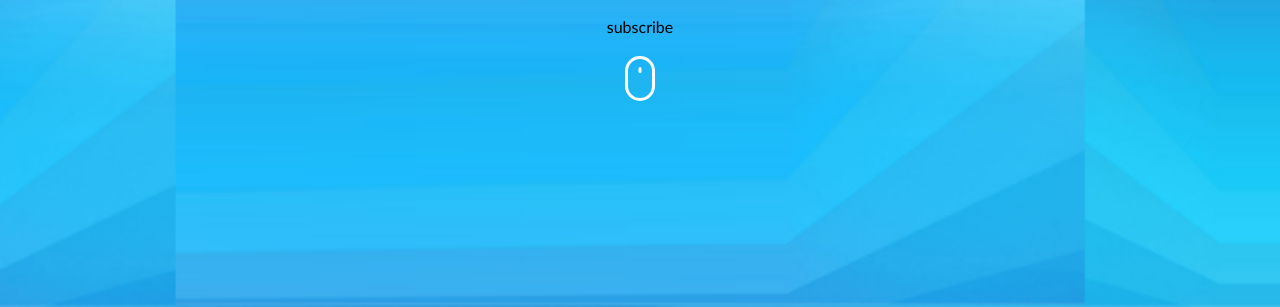
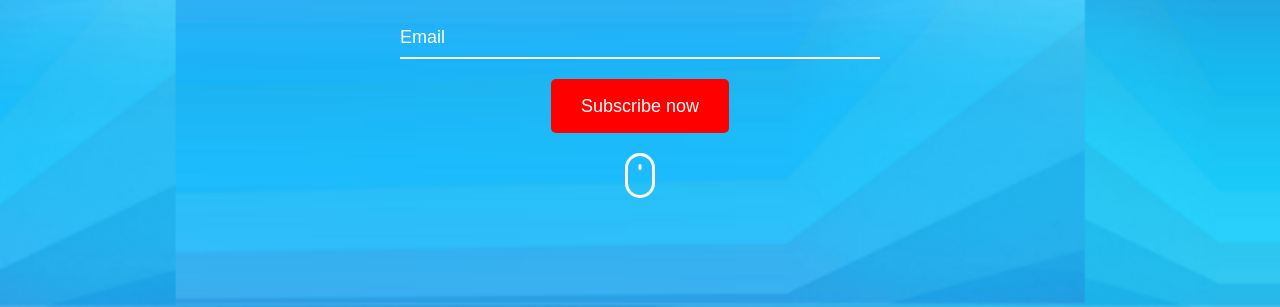
Before and after one commit to AndriusMart/8-coming-soon, a website: page index.html in a window 1280 px wide. Shown: the part 493-800 px from the top of the page. Drawn offline with Linux system fonts and the light colour scheme.

Commit message:
Subscribe form

```diff
--- a/css/components/button.css
+++ b/css/components/button.css
@@ -1,5 +1,6 @@
 .btn{
     padding: 18px 30px;
+    border-radius: 5px;
     font-size: 18px;
     line-height: 18px;
     background-color: red;
--- a/css/pages/home.css
+++ b/css/pages/home.css
@@ -39,6 +39,20 @@ section.bg-main {
 .hero > .description {
     font-size: 20px;
 
+}
+.subscribe{
+    flex-direction: column;
+    width: 80%;
+    align-items: center;
+}
+.form.subscribe > input {
+    width: 100%;
+    background-color: transparent;
+    color: #fff;
+    border-color: #fff;
+}
+.form.subscribe > ::placeholder {
+    color: #fff;
 }
 /* HERO - end */
 
--- a/index.html
+++ b/index.html
@@ -43,8 +43,10 @@
                     <div>Seconds</div>
                 </div>
            </div>
-           <form>
-                subscribe
+           <form class="form subscribe">
+                <label for="email">Email</label>
+                <input id="email" type="email" placeholder="Email" required>
+                <button type="submit" class="btn">Subscribe now</button>
            </form>
            <div class="mouse"></div>
        </div>
```
